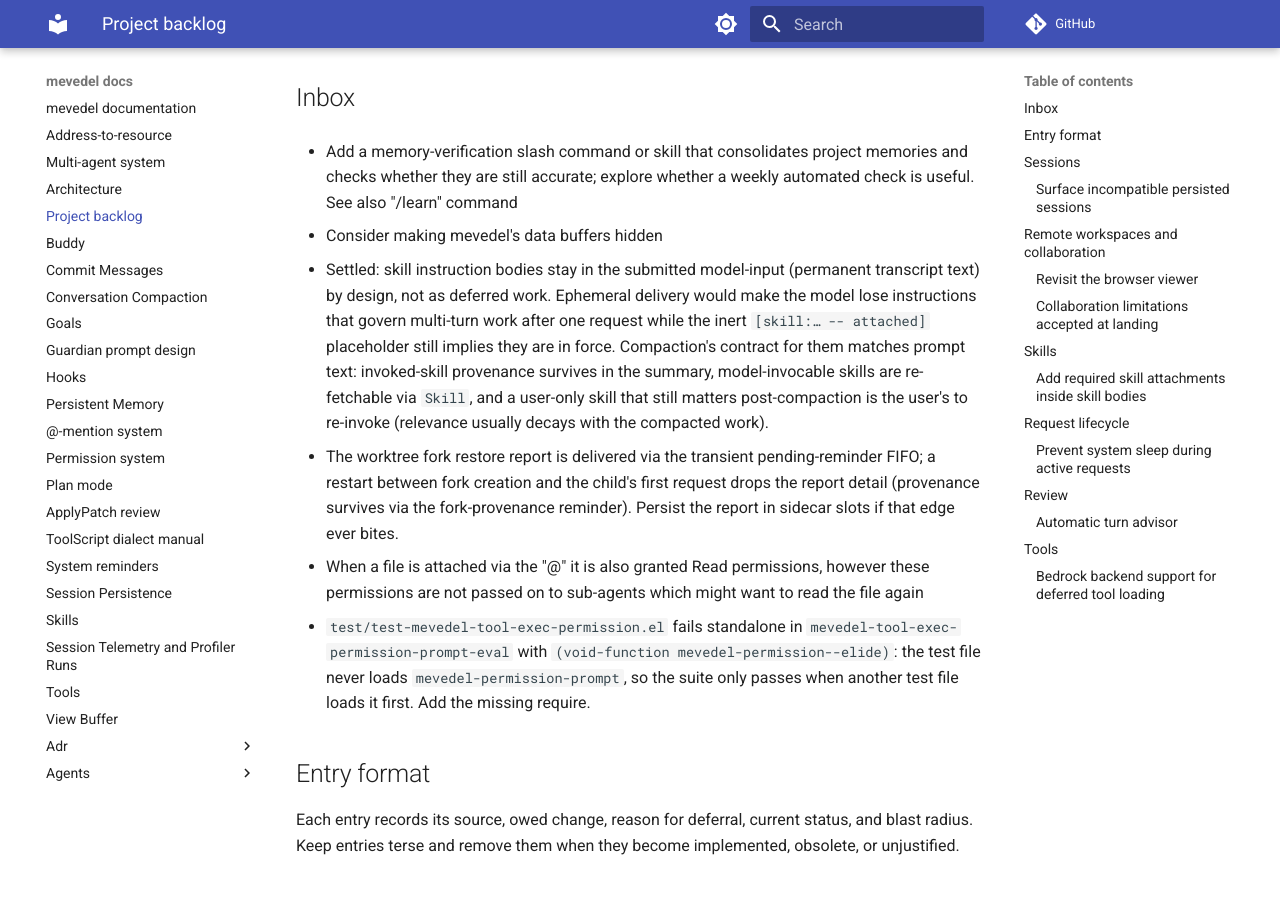
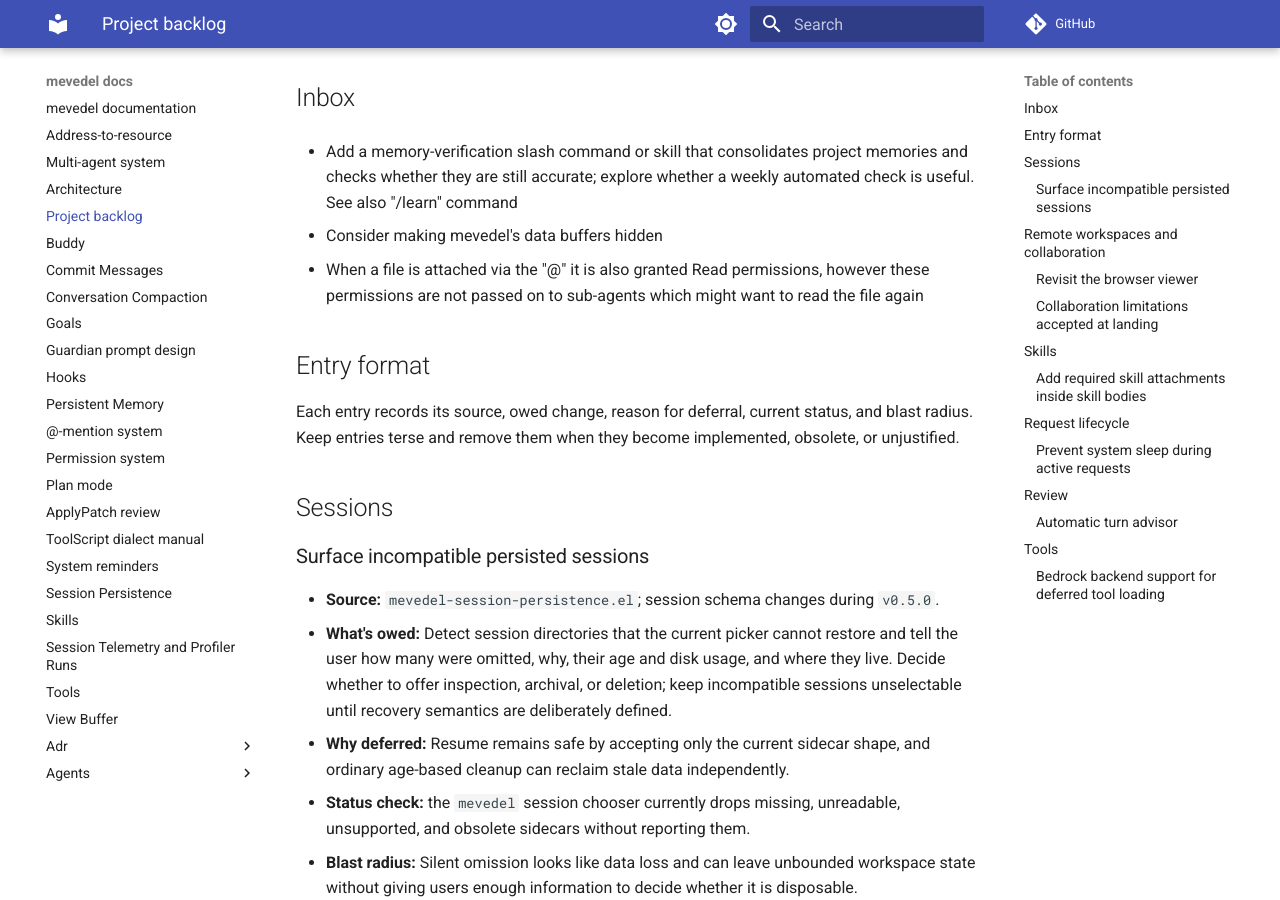
Before and after one commit to FrauH0lle/mevedel, an MkDocs documentation site: the page built from docs/backlog.md, in a window 1280 px wide and 900 px high, scrolled down 1407 px. Built offline with MkDocs 1.6.1 and Material for MkDocs 9.7.7, drawn with Linux system fonts in a browser that asks for light colours; comment, search, counter and statistics services are not loaded.

```diff
--- a/docs/backlog.md
+++ b/docs/backlog.md
@@ -66,26 +66,7 @@
   weekly automated check is useful. See also "/learn" command
 
 - Consider making mevedel's data buffers hidden
-- Settled: skill instruction bodies stay in the submitted model-input
-  (permanent transcript text) by design, not as deferred work. Ephemeral
-  delivery would make the model lose instructions that govern multi-turn
-  work after one request while the inert `[skill:… -- attached]`
-  placeholder still implies they are in force. Compaction's contract for
-  them matches prompt text: invoked-skill provenance survives in the
-  summary, model-invocable skills are re-fetchable via `Skill`, and a
-  user-only skill that still matters post-compaction is the user's to
-  re-invoke (relevance usually decays with the compacted work).
-- The worktree fork restore report is delivered via the transient
-  pending-reminder FIFO; a restart between fork creation and the child's
-  first request drops the report detail (provenance survives via the
-  fork-provenance reminder). Persist the report in sidecar slots if that
-  edge ever bites.
 - When a file is attached via the "@" it is also granted Read permissions, however these permissions are not passed on to sub-agents which might want to read the file again
-- `test/test-mevedel-tool-exec-permission.el` fails standalone in
-  `mevedel-tool-exec-permission-prompt-eval` with
-  `(void-function mevedel-permission--elide)`: the test file never loads
-  `mevedel-permission-prompt`, so the suite only passes when another test
-  file loads it first. Add the missing require.
 
 ## Entry format
 
```
Also changed, not shown: 1 other file.
